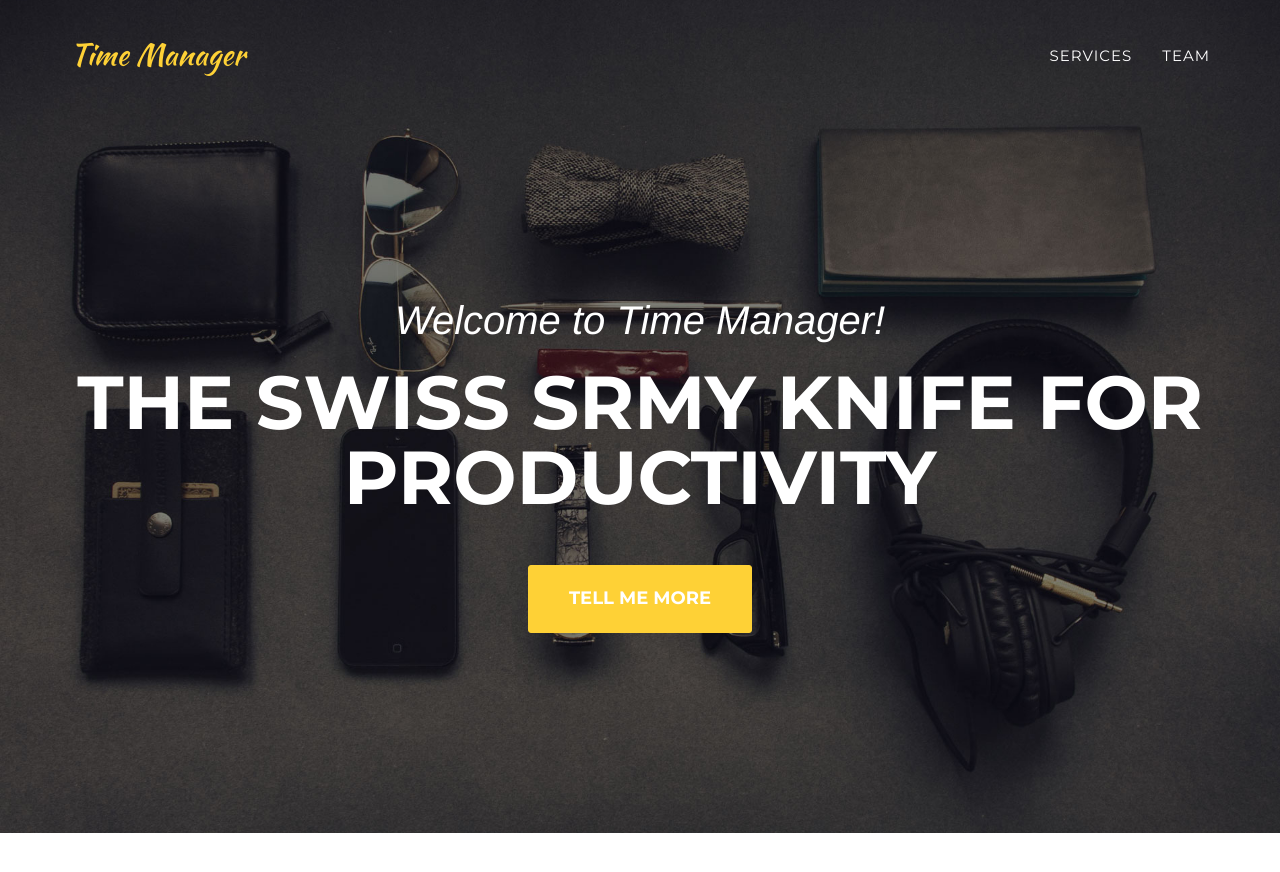
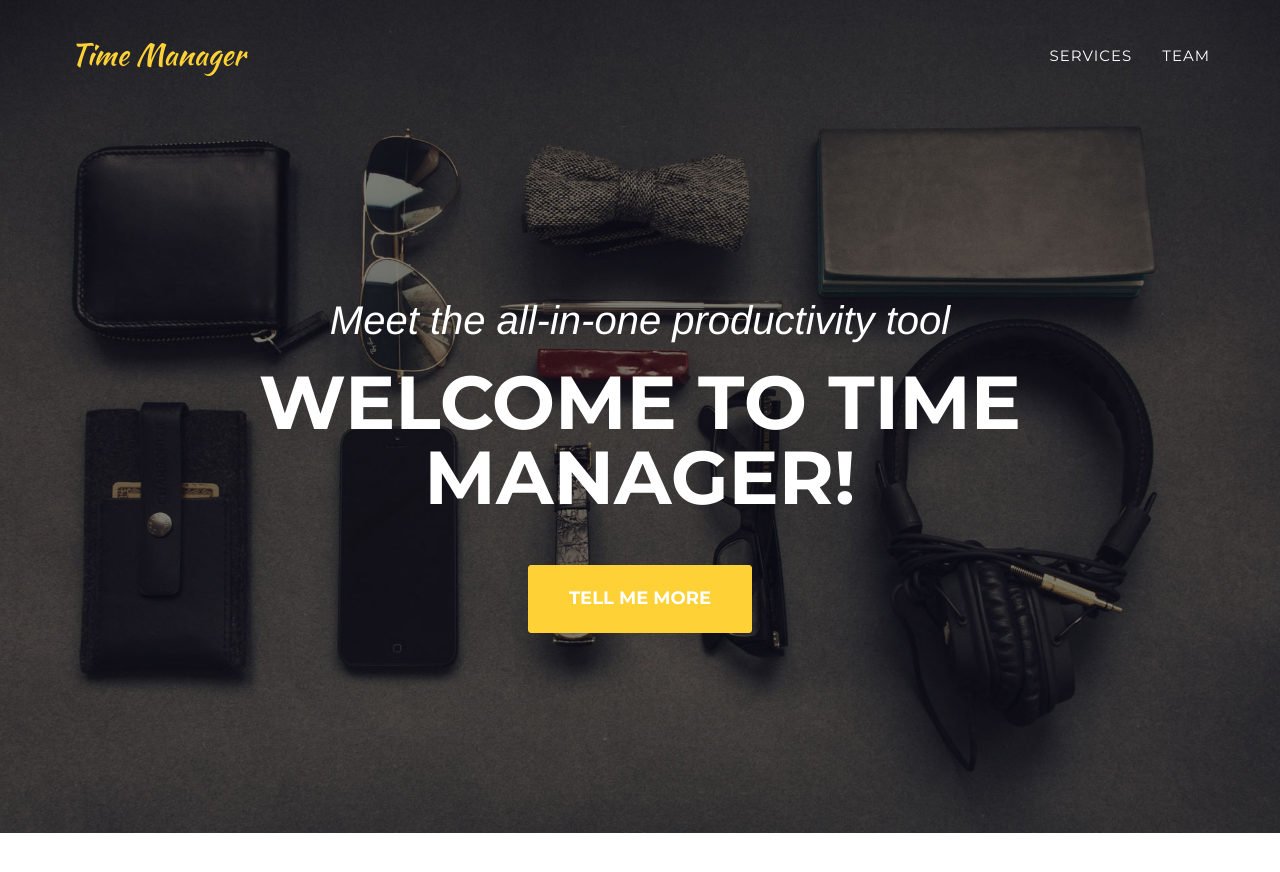
Before and after one commit to hvlds/time-manager, a Jekyll site: the page built from docs/index.html, in a window 1280 px wide and 900 px high. Shown: the top 872 px of the window. Built offline with Jekyll 4.4.1, drawn with Linux system fonts in a browser that asks for light colours; some web fonts are replaced.

Commit message:
Update title and stuff

```diff
--- a/docs/_includes/header.html
+++ b/docs/_includes/header.html
@@ -35,8 +35,8 @@
     <header>
         <div class="container">
             <div class="intro-text">
-                <div class="intro-lead-in">Welcome to Time Manager!</div>
-                <div class="intro-heading">The Swiss Srmy knife for productivity</div>
+                <div class="intro-lead-in">Meet the all-in-one productivity tool</div>
+                <div class="intro-heading">Welcome to Time Manager!</div>
                 <a href="#services" class="page-scroll btn btn-xl">Tell Me More</a>
             </div>
         </div>
```
